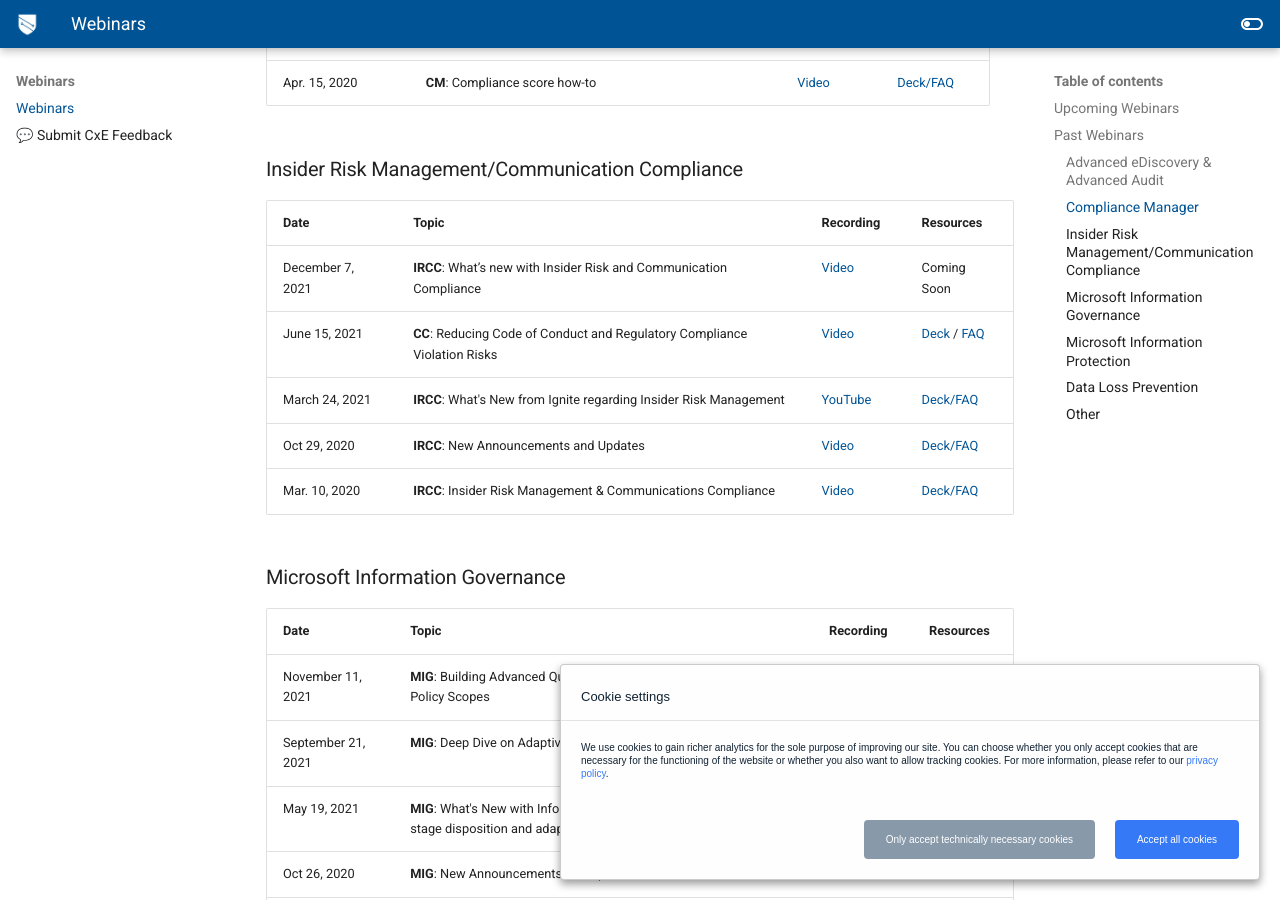
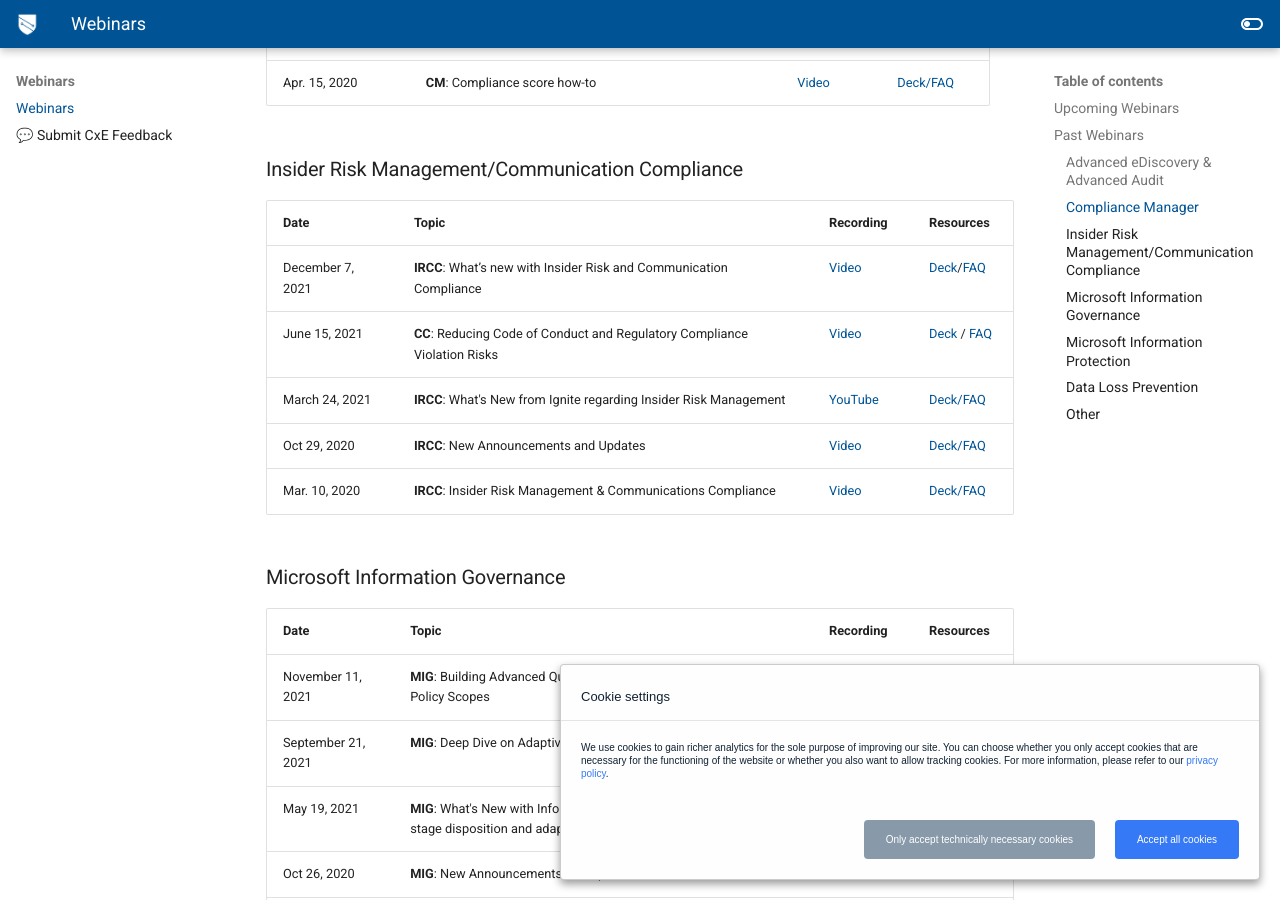
Before and after one commit to microsoft/ComplianceCxE, an MkDocs documentation site: the page built from docs/webinars.md, in a window 1280 px wide and 900 px high, scrolled down 1566 px. Built offline with MkDocs 1.6.1 and Material for MkDocs 9.7.7, drawn with Linux system fonts in a browser that asks for light colours; comment, search, counter and statistics services are not loaded.

Commit message:
Update webinars.md

```diff
--- a/docs/webinars.md
+++ b/docs/webinars.md
@@ -46,7 +46,7 @@
 ### Insider Risk Management/Communication Compliance
 |Date|Topic|Recording|Resources|
 |---|---|---|---|
-|December 7, 2021|**IRCC**: What’s new with Insider Risk and Communication Compliance |[Video](https://mipc.eventbuilder.com/event/52884) | Coming Soon
+|December 7, 2021|**IRCC**: What’s new with Insider Risk and Communication Compliance |[Video](https://mipc.eventbuilder.com/event/52884) | [Deck](../resources/files/What's New with IRCC 2021.pdf)/[FAQ](../resources/files/FAQ What's New with IRCC.pdf) |
 |June 15, 2021|**CC**: Reducing Code of Conduct and Regulatory Compliance Violation Risks|[Video](https://mipc.eventbuilder.com/event/45690) |[Deck](https://m365x314771.sharepoint.com/:p:/s/MIPComplianceResources/Eeb6R4lf4UVMqJah1CKN1z0BGmkbKnWS_isOMu2gCERzjQ?e=0TdFoE) / [FAQ](https://m365x314771.sharepoint.com/:b:/s/MIPComplianceResources/EfaYJKbOHklPr9_BqBpJRd8Bn57ZEUzAUqnI8Dn6d3fB5g?e=yZxRVZ) |
 |March 24, 2021|**IRCC**: What's New from Ignite regarding Insider Risk Management|[YouTube](https://www.youtube.com/watch?v=4Q7q1ELcI48&feature=youtu.be) |[Deck/FAQ](https://techcommunity.microsoft.com/t5/security-compliance-identity/what-s-new-from-ignite-regarding-insider-risk-management/ba-p/2259992)|
 |Oct 29, 2020|**IRCC**: New Announcements and Updates|[Video](https://aka.ms/MIPC/Video-IRCCWebinar)|[Deck/FAQ](https://techcommunity.microsoft.com/t5/microsoft-security-and/microsoft-insider-risk-management-amp-communication-compliance/ba-p/1877730)|
```
